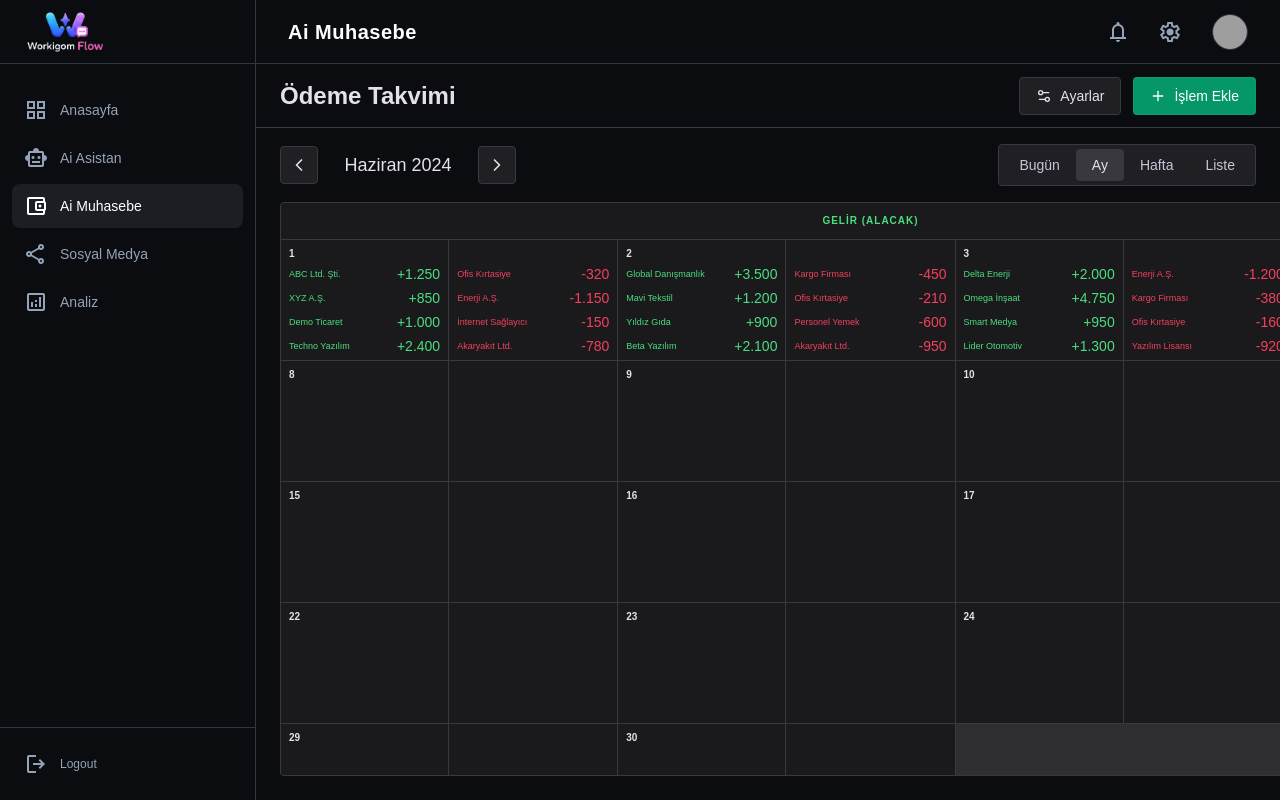
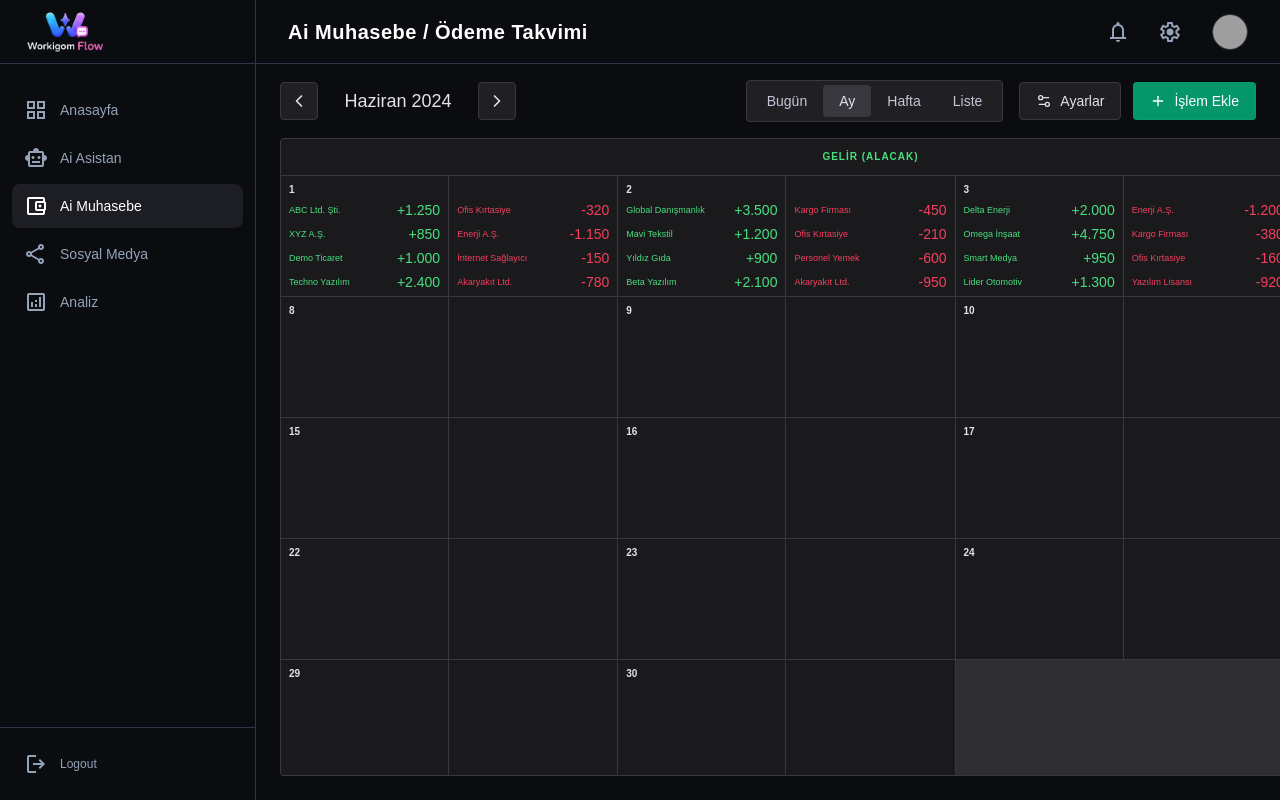
Before and after one commit to cicicarscom-pixel/flowweb, a Next.js app: page /ai-muhasebe/odeme-takvimi in a window 1280 px wide. Built offline with nearby package versions, Linux system fonts and the light colour scheme; grey boxes are pictures that could not be loaded.

Commit message:
Move Odeme Takvimi buttons and title to header

```diff
--- a/src/app/(dashboard)/ai-muhasebe/odeme-takvimi/page.tsx
+++ b/src/app/(dashboard)/ai-muhasebe/odeme-takvimi/page.tsx
@@ -5,21 +5,6 @@ import React from "react";
 export default function OdemeTakvimiPage() {
   return (
     <div className="flex-1 flex flex-col h-full overflow-hidden">
-      {/* Top Bar (formerly header) */}
-      <div className="h-16 flex-shrink-0 flex items-center justify-between px-6 border-b border-surface-bright">
-        <h1 className="text-2xl font-semibold text-on-surface">Ödeme Takvimi</h1>
-        <div className="flex items-center gap-3">
-          <button className="flex items-center gap-2 px-4 py-2 rounded bg-surface-container hover:bg-surface-bright border border-surface-bright text-on-surface transition-colors">
-            <svg xmlns="http://www.w3.org/2000/svg" width="24" height="24" viewBox="0 0 24 24" fill="none" stroke="currentColor" strokeWidth="2" strokeLinecap="round" strokeLinejoin="round" className="w-4 h-4"><path d="M14 17H5"></path><path d="M19 7h-9"></path><circle cx="17" cy="17" r="3"></circle><circle cx="7" cy="7" r="3"></circle></svg>
-            <span>Ayarlar</span>
-          </button>
-          <button className="flex items-center gap-2 px-4 py-2 rounded bg-emerald-600 hover:bg-emerald-700 text-white font-medium transition-colors border border-emerald-500/20">
-            <svg xmlns="http://www.w3.org/2000/svg" width="24" height="24" viewBox="0 0 24 24" fill="none" stroke="currentColor" strokeWidth="2" strokeLinecap="round" strokeLinejoin="round" className="w-4 h-4"><path d="M5 12h14"></path><path d="M12 5v14"></path></svg>
-            <span>İşlem Ekle</span>
-          </button>
-        </div>
-      </div>
-
       {/* Sub-header: Controls */}
       <div className="flex-shrink-0 flex items-center justify-between px-6 py-4">
         <div className="flex items-center gap-4">
@@ -31,11 +16,23 @@ export default function OdemeTakvimiPage() {
             <svg xmlns="http://www.w3.org/2000/svg" width="24" height="24" viewBox="0 0 24 24" fill="none" stroke="currentColor" strokeWidth="2" strokeLinecap="round" strokeLinejoin="round" className="w-5 h-5"><path d="m9 18 6-6-6-6"></path></svg>
           </button>
         </div>
-        <div className="flex bg-surface-container rounded border border-surface-bright p-1">
-          <button className="px-4 py-1.5 rounded text-on-surface-variant hover:text-on-surface transition-colors text-sm font-medium">Bugün</button>
-          <button className="px-4 py-1.5 rounded bg-surface-bright text-on-surface transition-colors text-sm font-medium shadow-sm">Ay</button>
-          <button className="px-4 py-1.5 rounded text-on-surface-variant hover:text-on-surface transition-colors text-sm font-medium">Hafta</button>
-          <button className="px-4 py-1.5 rounded text-on-surface-variant hover:text-on-surface transition-colors text-sm font-medium">Liste</button>
+        <div className="flex items-center gap-4">
+          <div className="flex bg-surface-container rounded border border-surface-bright p-1">
+            <button className="px-4 py-1.5 rounded text-on-surface-variant hover:text-on-surface transition-colors text-sm font-medium">Bugün</button>
+            <button className="px-4 py-1.5 rounded bg-surface-bright text-on-surface transition-colors text-sm font-medium shadow-sm">Ay</button>
+            <button className="px-4 py-1.5 rounded text-on-surface-variant hover:text-on-surface transition-colors text-sm font-medium">Hafta</button>
+            <button className="px-4 py-1.5 rounded text-on-surface-variant hover:text-on-surface transition-colors text-sm font-medium">Liste</button>
+          </div>
+          <div className="flex items-center gap-3">
+            <button className="flex items-center gap-2 px-4 py-2 rounded bg-surface-container hover:bg-surface-bright border border-surface-bright text-on-surface transition-colors">
+              <svg xmlns="http://www.w3.org/2000/svg" width="24" height="24" viewBox="0 0 24 24" fill="none" stroke="currentColor" strokeWidth="2" strokeLinecap="round" strokeLinejoin="round" className="w-4 h-4"><path d="M14 17H5"></path><path d="M19 7h-9"></path><circle cx="17" cy="17" r="3"></circle><circle cx="7" cy="7" r="3"></circle></svg>
+              <span>Ayarlar</span>
+            </button>
+            <button className="flex items-center gap-2 px-4 py-2 rounded bg-emerald-600 hover:bg-emerald-700 text-white font-medium transition-colors border border-emerald-500/20">
+              <svg xmlns="http://www.w3.org/2000/svg" width="24" height="24" viewBox="0 0 24 24" fill="none" stroke="currentColor" strokeWidth="2" strokeLinecap="round" strokeLinejoin="round" className="w-4 h-4"><path d="M5 12h14"></path><path d="M12 5v14"></path></svg>
+              <span>İşlem Ekle</span>
+            </button>
+          </div>
         </div>
       </div>
 
--- a/src/components/layout/Header.tsx
+++ b/src/components/layout/Header.tsx
@@ -8,7 +8,9 @@ export default function Header() {
   let pageTitle = "Homepage";
   if (pathname === "/") pageTitle = "Homepage";
   if (pathname.includes("ai-asistan")) pageTitle = "Ai Asistan";
-  if (pathname.includes("ai-muhasebe")) pageTitle = "Ai Muhasebe";
+  if (pathname.includes("ai-muhasebe")) {
+    pageTitle = pathname.includes("odeme-takvimi") ? "Ai Muhasebe / Ödeme Takvimi" : "Ai Muhasebe";
+  }
   if (pathname.includes("sosyal-medya")) pageTitle = "Sosyal Medya";
   if (pathname.includes("analiz")) pageTitle = "Analiz";
 
```
